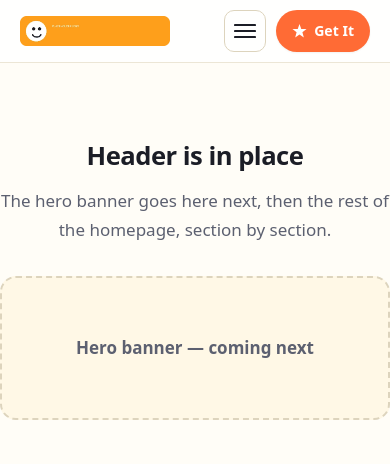
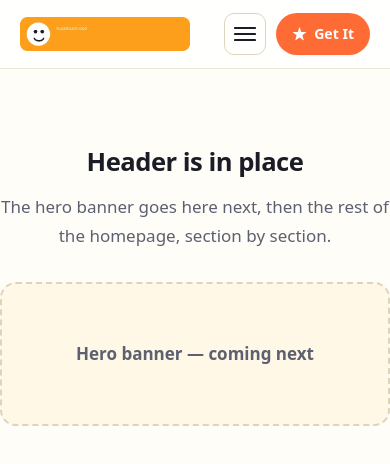
Before and after one commit to basit132m/tomodachi-life, a plain HTML site: page index.html in a window 390 px wide. Drawn offline with Linux system fonts and the light colour scheme.

Commit message:
Enlarge header logo and switch to the supplied favicon
- Logo 40px -> 52px desktop, 46px tablet, 38px phone, driven by a
  --logo-h token so the breakpoints stay in step. Header grows 68 -> 76px.
- Favicon now /assets/favicon.webp; drops the placeholder SVG.
- deploy.sh also protects an existing favicon.webp from being overwritten,
  same as the logo.

```diff
--- a/index.html
+++ b/index.html
@@ -8,7 +8,7 @@
 <link rel="canonical" href="https://tomodachilife-rom.com/">
 <meta name="theme-color" content="#ffd43b" media="(prefers-color-scheme: light)">
 <meta name="theme-color" content="#14161c" media="(prefers-color-scheme: dark)">
-<link rel="icon" href="/assets/favicon.svg" type="image/svg+xml">
+<link rel="icon" href="/assets/favicon.webp" type="image/webp">
 <style>
 /* ============================================================
    TOKENS
@@ -18,7 +18,7 @@
   --line:#ece6d6;--line-strong:#ddd4bd;
   --brand:#ff9f1c;--brand-ink:#9a5600;--brand-soft:#fff3dd;
   --cta:#ff6b35;--cta-hover:#ef5a24;--cta-text:#fff;
-  --header-h:68px;--maxw:1140px;--radius:12px;
+  --header-h:76px;--logo-h:52px;--maxw:1140px;--radius:12px;
   --shadow-sm:0 1px 2px rgba(27,29,38,.06);
   --shadow-md:0 4px 16px rgba(27,29,38,.10);
 }
@@ -69,8 +69,7 @@ body{
 /* Brand ----------------------------------------------------- */
 .brand{display:flex;align-items:center;gap:10px;text-decoration:none;color:var(--text);
   flex:0 0 auto;margin-right:auto;border-radius:8px}
-.brand img{display:block;height:40px;width:auto;max-width:210px;object-fit:contain}
-@media (max-width:420px){.brand img{height:34px;max-width:150px}}
+.brand img{display:block;height:var(--logo-h);width:auto;max-width:280px;object-fit:contain}
 
 /* Primary nav ----------------------------------------------- */
 .nav ul{display:flex;align-items:center;gap:2px;list-style:none;margin:0;padding:0}
@@ -108,7 +107,7 @@ body{
 
 /* --- Mobile layout ----------------------------------------- */
 @media (max-width:860px){
-  :root{--header-h:62px}
+  :root{--header-h:68px;--logo-h:46px}
   .site-header .wrap{gap:10px}
   .nav-toggle{display:flex}
   .nav{
@@ -124,6 +123,8 @@ body{
   .cta{padding:9px 16px;font-size:.88rem}
 }
 @media (max-width:420px){
+  :root{--logo-h:38px}
+  .brand img{max-width:170px}
   .cta .cta-label-long{display:none}
 }
 
@@ -147,7 +148,7 @@ body{
   <div class="wrap">
 
     <a class="brand" href="/" aria-label="Tomodachi Dream Life — home">
-      <img src="/assets/logo.webp" alt="Tomodachi Dream Life" height="40" decoding="async">
+      <img src="/assets/logo.webp" alt="Tomodachi Dream Life" height="52" decoding="async">
     </a>
 
     <button class="nav-toggle" type="button" aria-expanded="false" aria-controls="primary-nav">
```
Also changed, not shown: assets/favicon.svg (deleted), assets/favicon.webp (added), 1 other file.
